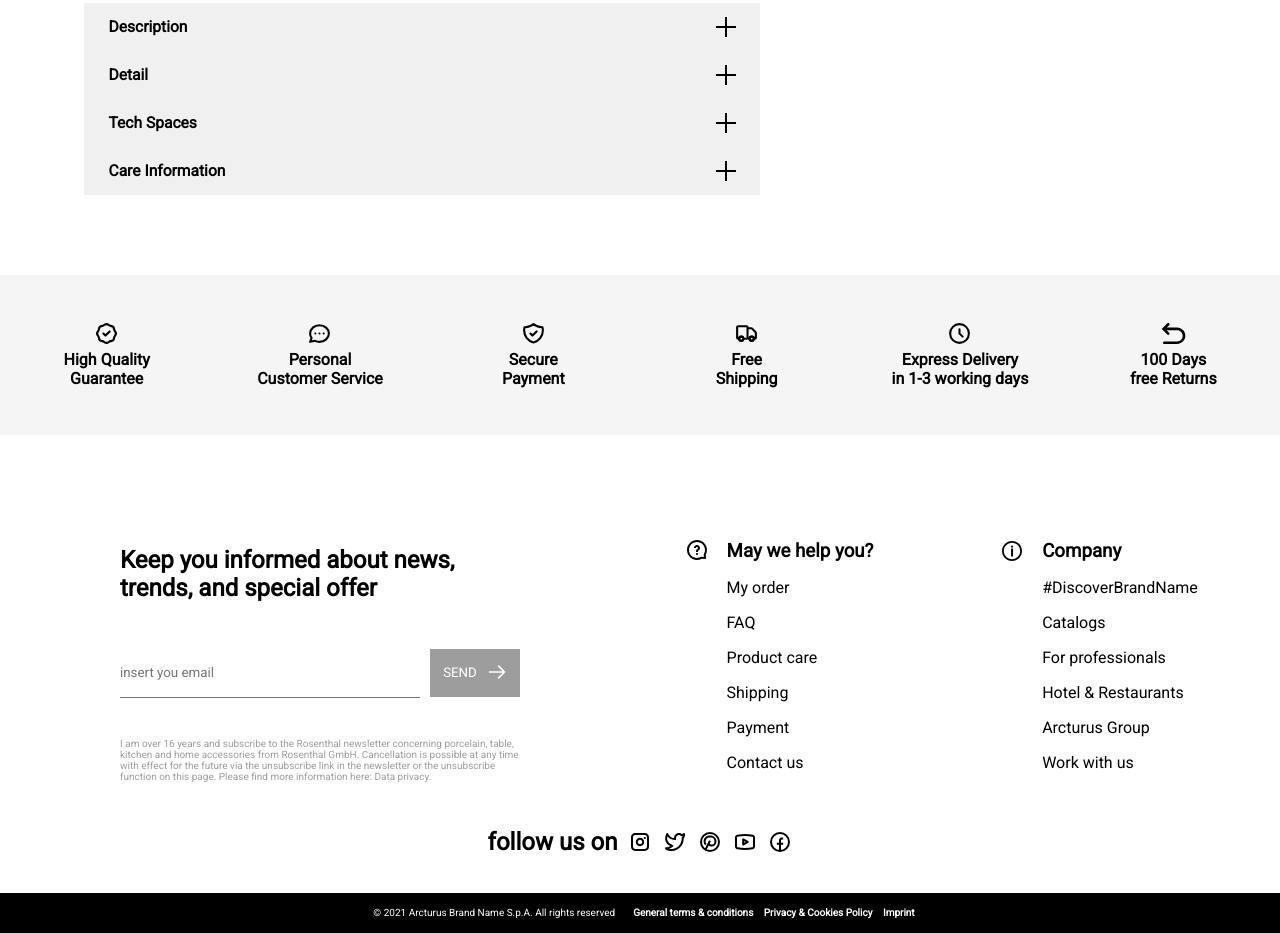
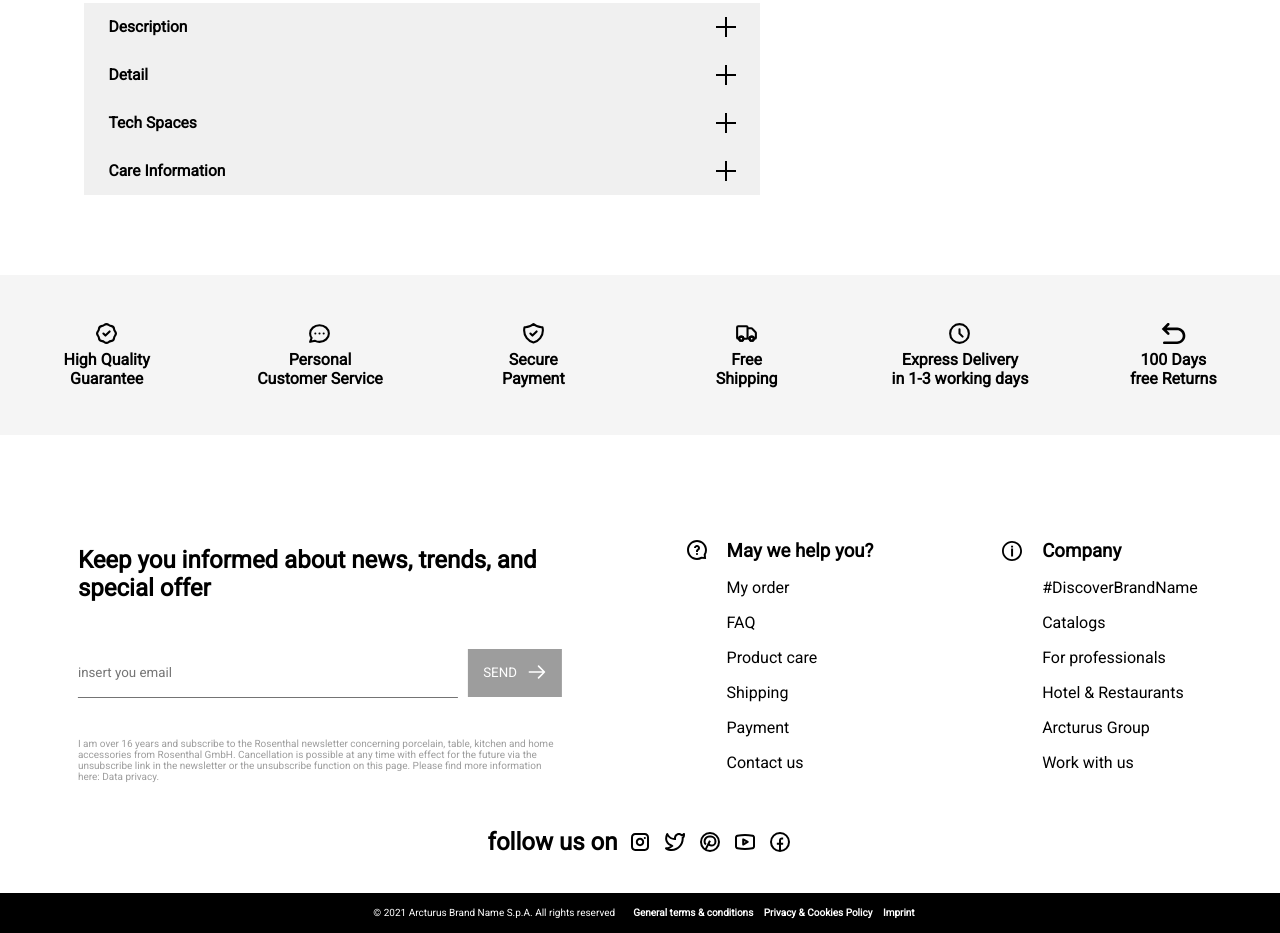
Before and after one commit to oscamacho/final_project_openmind, a website: page pages/item.html in a window 1280 px wide. Shown: the part 1052-1985 px from the top of the page. Drawn offline with Linux system fonts and the light colour scheme.

Commit message:
correct some style

```diff
--- a/src/scss/partials/_footer.scss
+++ b/src/scss/partials/_footer.scss
@@ -14,8 +14,8 @@
 }
 .container-mail {
     position: relative;
-    width:98%;
-    max-width: 400px;
+    width:75.66%;
+    max-width: 500px;
     height: auto;
     left: 0px;
     top: 0px;
```
Also changed, not shown: assets/css/style.css, style.css.
